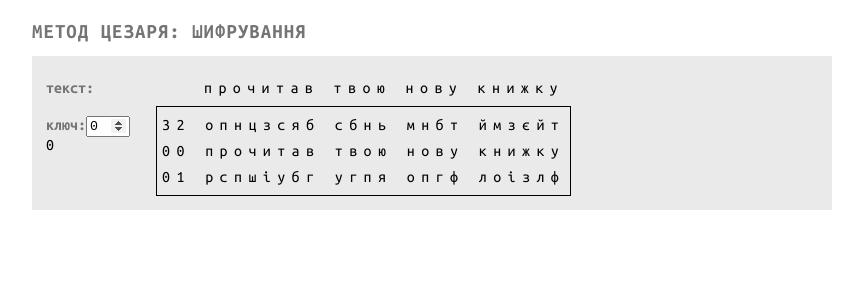
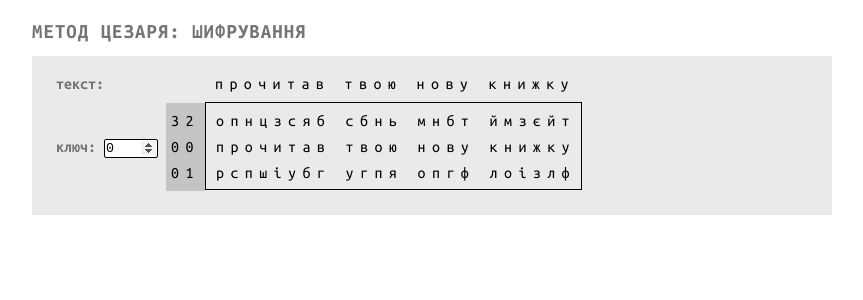
Before and after one commit to Zlira/crypto_history, a React (Create React App) app: page / in a window 1280 px wide. Shown: the top 300 px of the page, without its empty margins (208-1071 px from the left). Built offline with nearby package versions, Linux system fonts and the light colour scheme.

Commit message:
Style changes

```diff
--- a/src/components/CaesarTextField.js
+++ b/src/components/CaesarTextField.js
@@ -52,10 +52,13 @@ export default class CipherTextField extends React.Component {
 
   render() {
     let {text, cipherKey} = this.props
-    const vals = getIntermediateKeys(this.prevCipherKey, cipherKey)
+    const vals = [...getIntermediateKeys(this.prevCipherKey, cipherKey)]
     const textsNum = vals.length
     const texts = vals.map(
       v => <EnicpheredText text={text} cipherKey={v} key={v}/>
+    )
+    const keys = vals.map(
+      v => <CipherKey cipherKey={v} key={v}/>
     )
     // todo move this logic to separate function and test it
     const moveCoef = trimKeyDifference(this.prevCipherKey - cipherKey)
@@ -70,20 +73,35 @@ export default class CipherTextField extends React.Component {
         : 'none',
       transition: "all 1s",
     }
-    return <div className={'cipher-widget__text-column cipher-widget__column_sliding'}>
-      <div style={this.state.animating? style : styleNotAnimating}>
-        {texts}
+    return  (
+    <>
+      <div className={'cipher-widget__key-column cipher-widget__column_sliding'}>
+        <div style={this.state.animating? style : styleNotAnimating}>
+          {keys}
+        </div>
       </div>
-    </div>
+      <div className={'cipher-widget__text-column cipher-widget__column_sliding'}>
+        <div style={this.state.animating? style : styleNotAnimating}>
+          {texts}
+        </div>
+      </div>
+    </>
+    )
   }
 }
 
+function CipherKey({cipherKey}) {
+  cipherKey = mod(cipherKey, ALPHABET_LEN)
+  return <p className='cipher-widget__text'>
+    {cipherKey.toString().padStart(2, 0)}
+  </p>
+}
 
 function EnicpheredText({text, cipherKey, className}) {
   cipherKey = mod(cipherKey, ALPHABET_LEN)
   return (
     <p className='cipher-widget__text'>
-      {cipherKey.toString().padStart(2, 0) + ' ' + encipher(cipherKey, text)}
+      {encipher(cipherKey, text)}
     </p>
   )
 }
--- a/src/components/CipherWidget.css
+++ b/src/components/CipherWidget.css
@@ -15,7 +15,8 @@
 
 .cipher-widget__body {
   background-color: #EAEAEA;
-  padding: 14px;
+  padding: 24px ;
+  padding-top: 10px;
 }
 
 .cipher-widget__work-section,
@@ -29,7 +30,12 @@
 }
 
 .cipher-widget__key-column {
-  width: 48px;
+  width: 39px;
+  box-sizing: border-box;
+}
+
+.cipher-widget__text-column {
+  box-sizing: border-box;
 }
 
 .cipher-widget__label {
@@ -39,21 +45,46 @@
 }
 
 .cipher-widget__column_sliding {
-  border: thin solid black;
-  padding: 0 5px;
   height: calc(3em + 40px);
   overflow: hidden;
 }
 
 .cipher-widget__text {
+  padding: 0 5px;
   margin: 10px 0px;
   /* in firefox line-hieght 'normal' resulted in
      line height larger than font size (16px vs 17px) */
   line-height: 1;
   letter-spacing: .4em;
 }
+.cipher-widget__text-column .cipher-widget__text {
+  padding-left: 10px;
+}
+
+.cipher-widget__text-column.cipher-widget__column_sliding {
+  border: thin solid black;
+}
+
+.cipher-widget__key-column.cipher-widget__column_sliding {
+  background-color: #C4C4C4;
+}
 
 .cipher-widget__key-input {
-  width: 36px;
+  width: 54px;
+  box-sizing: border-box;
   font-family: 'Ubunto Mono', monospace;
+  background-color: white;
+  border: thin solid black;
+  color: black;
+  padding: 1px;
+  border-radius: 2px;
 }
+
+.cipher-widget__key-form {
+  position: relative;
+  top: calc(1em + 10px);
+}
+
+.cipher-widget__key-form .cipher-widget__label {
+  margin-right: 8px;
+}
--- a/src/components/CipherWidget.js
+++ b/src/components/CipherWidget.js
@@ -57,13 +57,13 @@ function CipherWidgetBody({text, cipherKey, updateCipherKey}) {
 // this is for Caesar cipher specifically
 function CipherKeyControls({cipherKey, updateCipherKey}) {
   return <div className='cipher-widget__control-column'>
-    <label htmlFor="key" className='cipher-widget__label'>ключ:</label>
-    <input type="number" name="key"
-      className='cipher-widget__key-input'
-      value={cipherKey}
-      onChange={updateCipherKey} />
-    {/* TODO remove this */}
-    <div style={{display: "block"}}>{mod(cipherKey, ALPHABET_LEN)}</div>
+    <div className='cipher-widget__key-form'>
+      <label htmlFor="key" className='cipher-widget__label'>ключ:</label>
+      <input type="number" name="key"
+        className='cipher-widget__key-input'
+        value={cipherKey}
+        onChange={updateCipherKey} />
+    </div>
   </div>
 }
 
```
